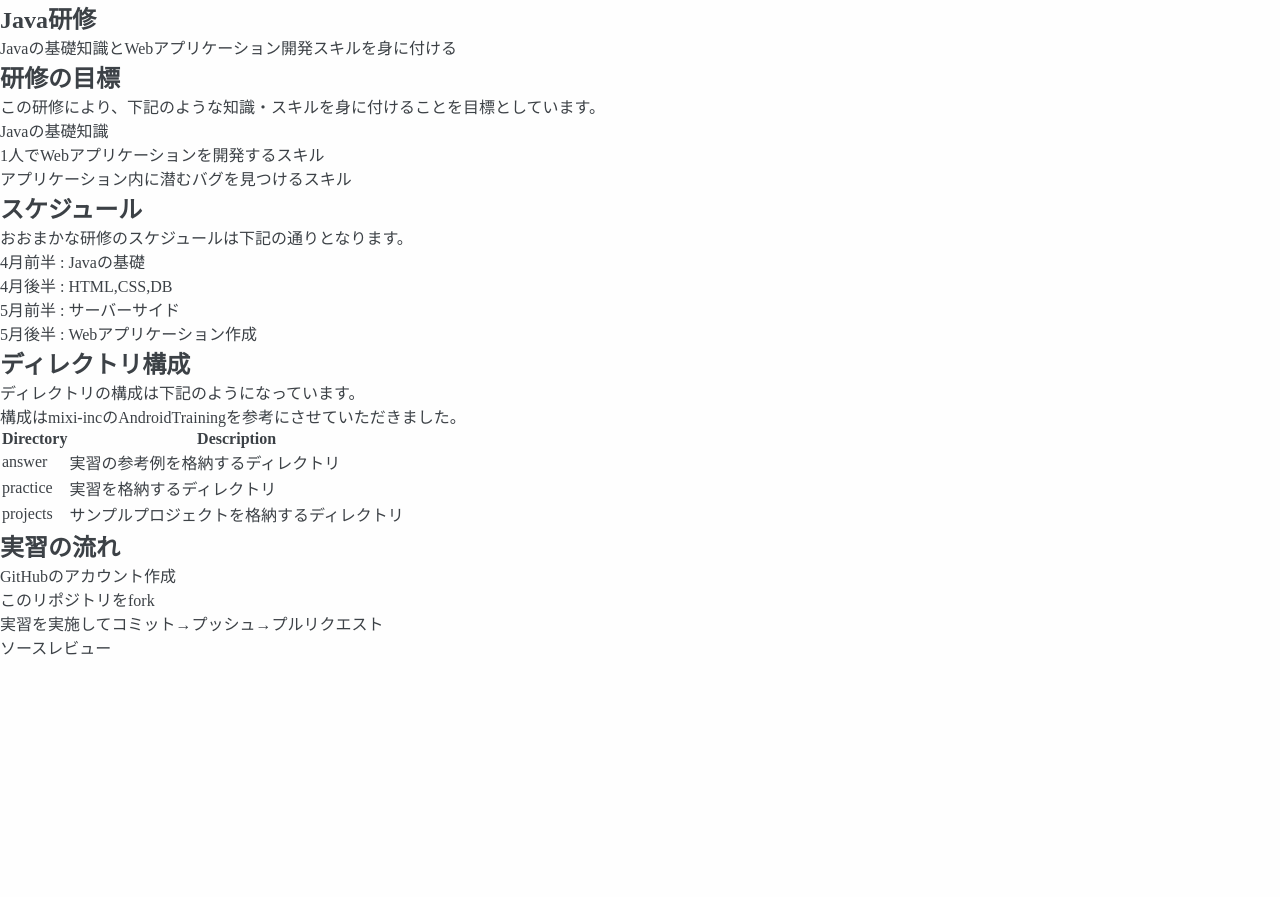
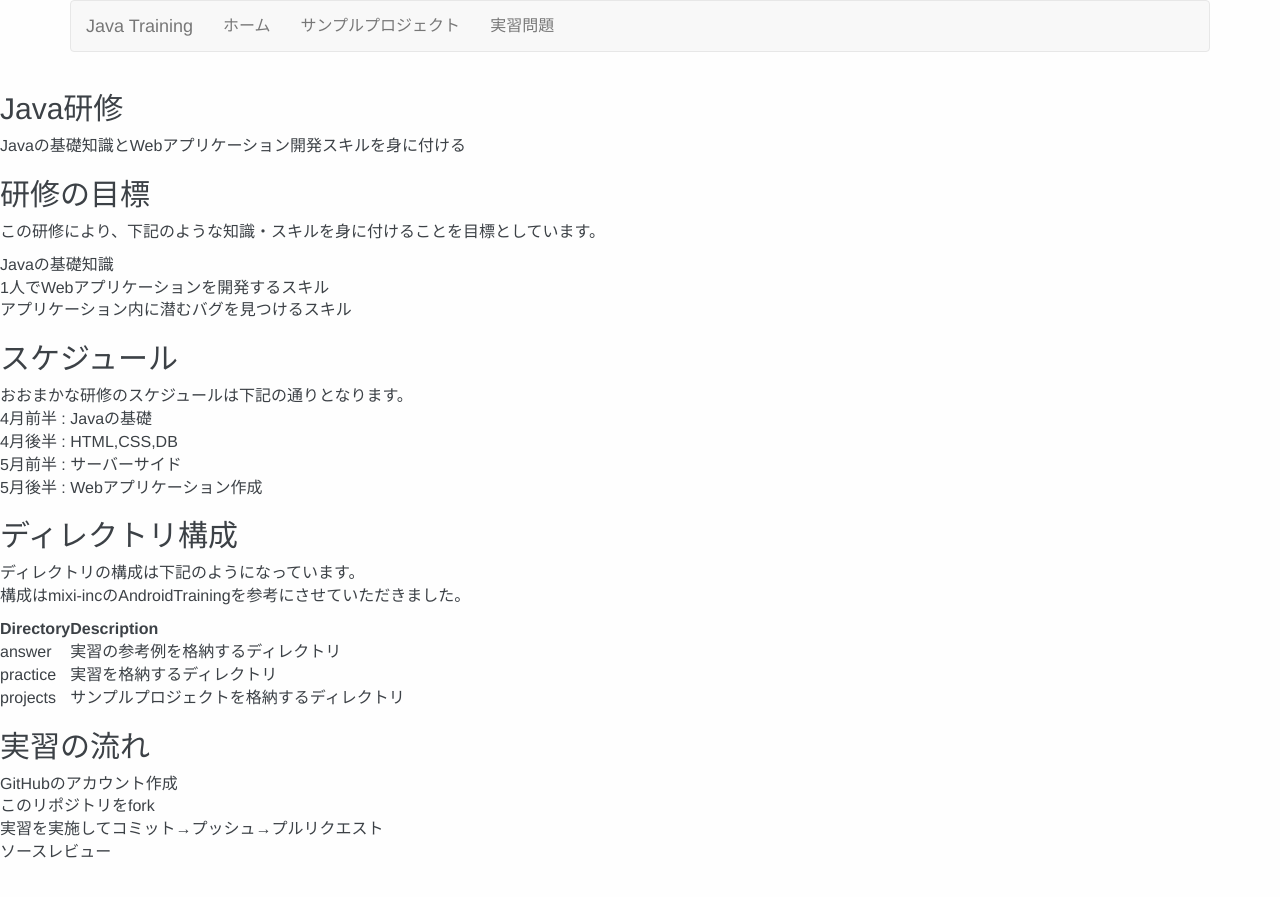
Before and after one commit to modulesjp/JavaTraining, a Jekyll site: the page built from docs/index.md, in a window 1280 px wide. Shown: the top 897 px of the page. Built offline with Jekyll 4.4.1, drawn with Linux system fonts in a browser that asks for light colours; nearby versions of some CDN libraries; our own code applies the rules of GitHub Pages for plain Markdown files.

Commit message:
2018.03.23

```diff
--- a/docs/_layouts/default.html
+++ b/docs/_layouts/default.html
@@ -6,34 +6,11 @@
     <meta http-equiv="X-UA-Compatible" content="chrome=1" />
     <meta name="description" content="{{page.description}}" />
     <meta name=viewport content="width=device-width, initial-scale=1">
-    <!-- ogp for twitter -->
-    <meta content="@mixi_engineers" name="twitter:site" />
-    <meta content="summary" name="twitter:card" />
-    {% if page.title %}
-    <meta content="{{page.title}} - {{site.title}}" name="twitter:title" />
-    {% else %}
-    <meta content="{{site.title}}" name="twitter:title" />
-    {% endif %}
-    <meta content="{{page.description}}" name="twitter:description" />
-    <meta content="{{site.github.url}}/assets/logo.png" name="twitter:image:src" />
-    <!-- ogp -->
-    <meta content="{{site.title}}" property="og:site_name" />
-    <meta content="{{page.og_type}}" property="og:type" />
-    <meta content="{{site.github.url}}/assets/logo.png" property="og:image" />
-    {% if page.title %}
-    <meta content="{{page.title}} - {{site.title}}" name="og:title" />
-    {% else %}
-    <meta content="{{site.title}}" property="og:title" />
-    {% endif %}
-    <meta content="{{site.github.url}}{{page.url}}" property="og:url" />
-    <meta content="{{page.description}}" property="og:description" />
-    {% if page.keywords %}
-    <meta name="keyword" content="{{page.keywords | join: ', '}}" />
-    {% endif %}
-
-    <meta name="go-import" content="github.com/mixi-inc/AndroidTraining git https://github.com/mixi-inc/AndroidTraining.git">
-    <script src="{{site.components}}/webcomponentsjs/webcomponents.js"></script>
-
+    <title>{% if page.title %}{{page.title}} - {{site.title}}{% else %}{{site.title}}{% endif %}</title>
+    <link rel="stylesheet" href="https://maxcdn.bootstrapcdn.com/bootstrap/3.3.6/css/bootstrap.min.css" />
+	<!--JS -->
+	<script src="https://ajax.googleapis.com/ajax/libs/jquery/1.11.1/jquery.min.js"></script>
+	<script src="https://maxcdn.bootstrapcdn.com/bootstrap/3.3.6/js/bootstrap.min.js"></script>
     <link rel="stylesheet" type="text/css" media="screen" href="{{site.baseurl}}/css/style.css">
     <link rel="shortcut icon" href="{{site.baseurl}}/assets/favicon.ico" />
     <link rel="import" href="{{site.components}}/paper-scroll-header-panel/paper-scroll-header-panel.html">
@@ -44,14 +21,38 @@
     <link rel="import" href="{{site.components}}/paper-item/paper-item.html">
     <link rel="import" href="{{site.components}}/paper-icon-button/paper-icon-button.html">
     <link rel="import" href="{{site.components}}/iron-icons/iron-icons.html">
-    <title>{% if page.title %}{{page.title}} - {{site.title}}{% else %}{{site.title}}{% endif %}</title>
 </head>
 <body>
+<header>
+	<div class="container">
+		<nav class="navbar navbar-default">
+		  <div class="navbar-header">
+		    <button type="button" class="navbar-toggle" data-toggle="collapse" data-target="#gnavi">
+		      <span class="sr-only">メニュー</span>
+		      <span class="icon-bar"></span>
+		      <span class="icon-bar"></span>
+		      <span class="icon-bar"></span>
+		    </button>
+		    <a href="/" class="navbar-brand">Java Training</a>
+		  </div>
+
+		  <div id="gnavi" class="collapse navbar-collapse">
+		    <ul class="nav navbar-nav">
+		      <li><a href="/">ホーム</a></li>
+		      <li><a href="http://github.com/ubns/JavaTraining/projects">サンプルプロジェクト</a></li>
+		      <li><a href="http://github.com/ubns/JavaTraining/practice">実習問題</a></li>
+		    </ul>
+		  </div>
+		</nav>
+	</div>
+</header>
 <!-- MAIN CONTENT -->
-        <div id="main_content_wrap" class="content outer" itemprop="articleBody">
-          <section id="main_content" class="inner">
-            {{content}}
-          </section>
-        </div>
+<section>
+	<div id="main_content_wrap" class="content outer" itemprop="articleBody">
+	  <div id="main_content" class="inner">
+	    {{content}}
+	  </div>
+	</div>
+</section>
 </body>
 </html>
```
